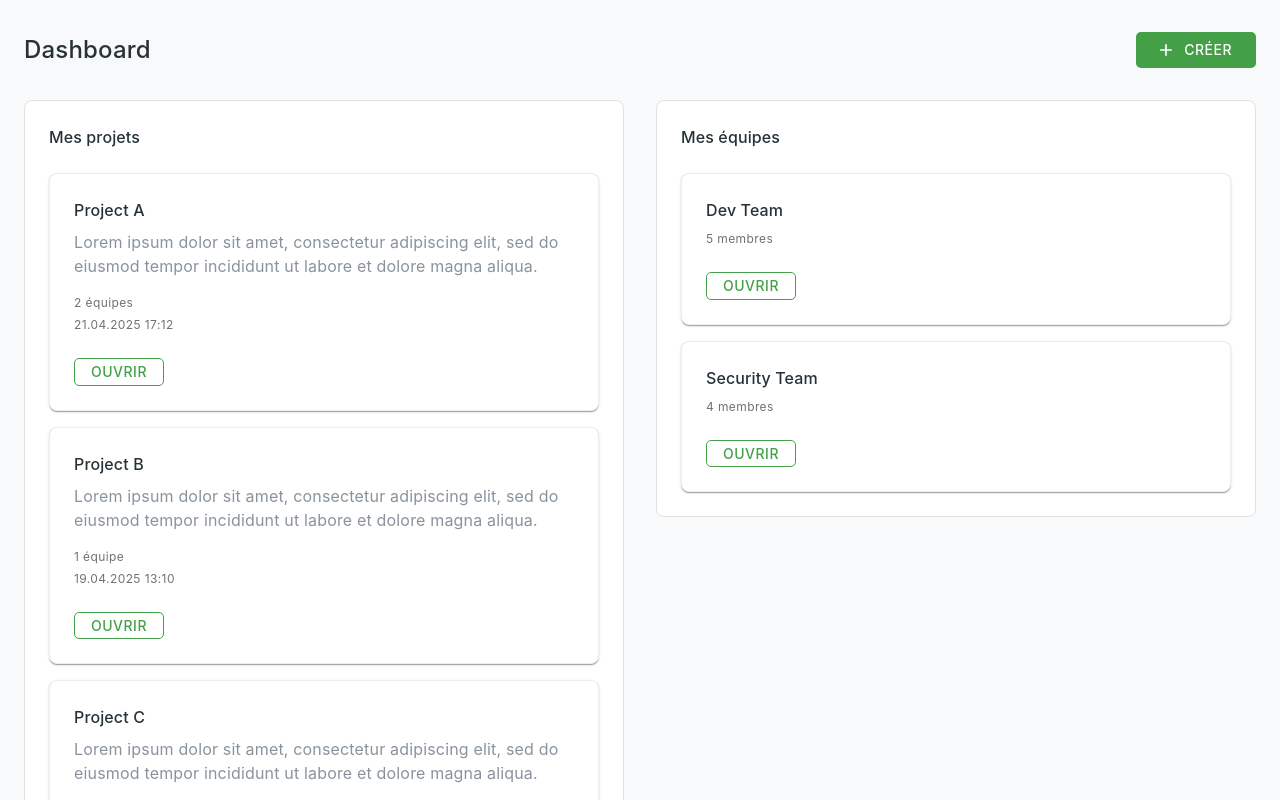
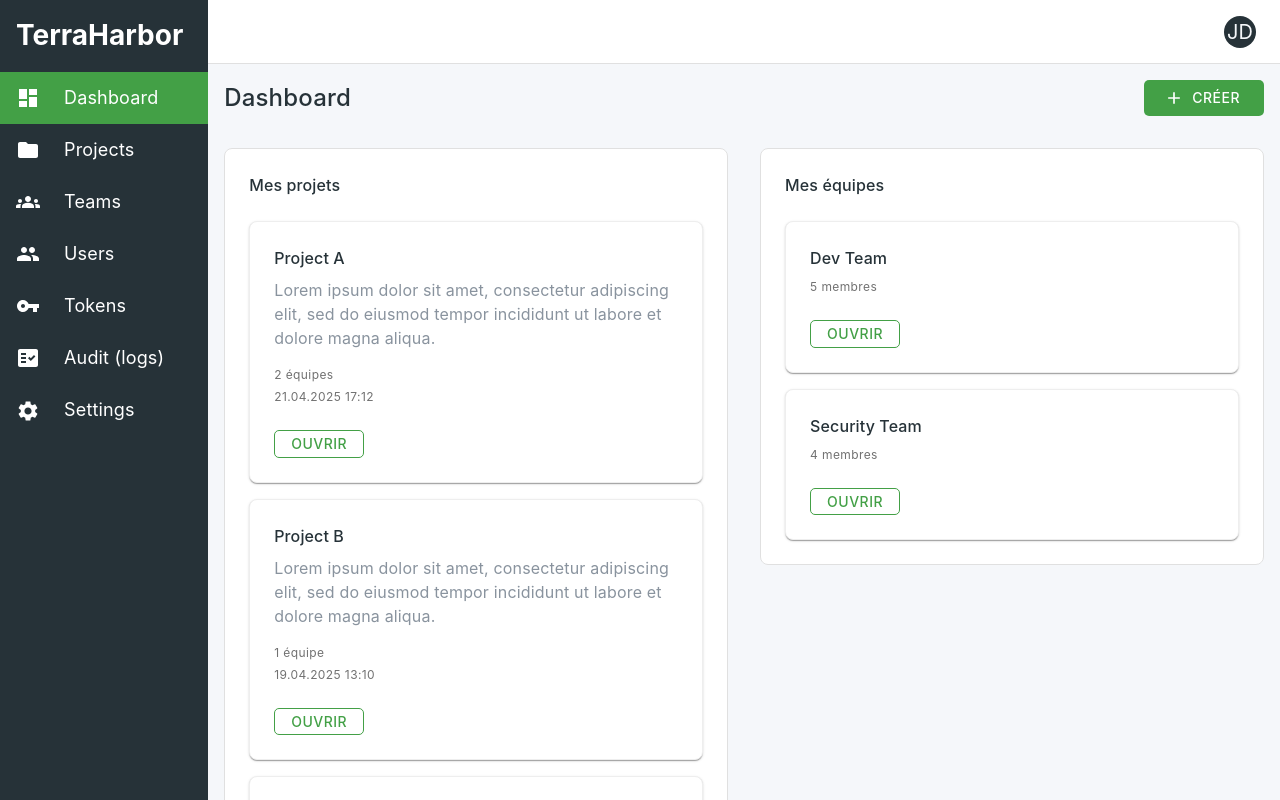
Before and after one commit to terraharbor/frontend, a React (Vite) app: page / in a window 1280 px wide. Shown: the top 800 px of the page. Built offline with nearby package versions, Linux system fonts and the light colour scheme.

Commit message:
feat: appshell (topbar + sidebar)

```diff
--- a/src/App.tsx
+++ b/src/App.tsx
@@ -1,10 +1,11 @@
 import { Add as AddIcon } from '@mui/icons-material';
-import { Box, Container, Stack, Typography } from '@mui/material';
+import { Box, Stack, Typography } from '@mui/material';
 import Grid from '@mui/material/Grid';
 import { FC } from 'react';
 import { PageHeader } from './components/PageHeader';
 import { ProjectCard, ProjectData } from './components/ProjectCard';
 import { TeamCard, TeamData } from './components/TeamCard';
+import AppShell from './components/layout/AppShell';
 
 /*
   Test app generated by AI to see if the components look as expected
@@ -66,7 +67,7 @@ const App: FC = () => {
   };
 
   return (
-    <Container maxWidth="xl" sx={{ py: 4, backgroundColor: '#F8F9FA', minHeight: '100vh' }}>
+    <AppShell>
       <Stack spacing={4}>
         {/* Dashboard Page Header */}
         <PageHeader
@@ -167,7 +168,7 @@ const App: FC = () => {
           ))}
         </Grid>
       </Stack>
-    </Container>
+    </AppShell>
   );
 };
 
--- a/src/components/layout/AppShell.tsx
+++ b/src/components/layout/AppShell.tsx
@@ -8,15 +8,15 @@ const AppShell: FC<PropsWithChildren> = ({ children }) => {
     <Stack
       direction="row"
       sx={{
-        minHeight: '100vh',
-        minWidth: '100vh',
+        height: '100vh',
+        width: '100%',
         bgcolor: 'background.default',
       }}
     >
       <Sidebar />
-      <Stack sx={{ width: '100%' }}>
+      <Stack>
         <Topbar />
-        <Stack sx={{ p: 2 }}>{children}</Stack>
+        <Stack sx={{ p: 2, overflowY: 'auto' }}>{children}</Stack>
       </Stack>
     </Stack>
   );
--- a/src/components/layout/Sidebar.tsx
+++ b/src/components/layout/Sidebar.tsx
@@ -7,17 +7,11 @@ import {
   VpnKey as TokensIcon,
   People as UsersIcon,
 } from '@mui/icons-material';
-import {
-  Divider,
-  List,
-  ListItemButton,
-  ListItemIcon,
-  ListItemText,
-  Stack,
-  Typography,
-} from '@mui/material';
+import { List, ListItemButton, ListItemIcon, ListItemText, Stack, Typography } from '@mui/material';
+import { alpha } from '@mui/material/styles';
 import { FC, JSX } from 'react';
 import { NavLink, useLocation } from 'react-router-dom';
+import theme from '../../theme';
 
 type NavItem = { label: string; to: string; icon: JSX.Element };
 
@@ -35,16 +29,14 @@ const Sidebar: FC = () => {
   const { pathname } = useLocation();
 
   return (
-    <Stack
-      sx={{ height: '100%', display: 'flex', flexDirection: 'column', border: '1px solid red' }}
-    >
-      <Stack sx={{ px: 2, py: 3 }}>
-        <Typography variant="h6" fontWeight={800} color="secondary.main">
+    <Stack sx={{ height: '100%', width: '600px', bgcolor: 'secondary.main' }}>
+      <Stack sx={{ height: 64, p: 2 }}>
+        <Typography variant="h3" sx={{ color: 'neutral.white', fontWeight: 'bold' }}>
           TerraHarbor
         </Typography>
       </Stack>
-      <Divider />
-      <List sx={{ flex: 1, mt: 1 }}>
+
+      <List>
         {NAV_ITEMS.map((item) => {
           const selected = item.to === '/' ? pathname === '/' : pathname.startsWith(item.to);
           return (
@@ -54,26 +46,21 @@ const Sidebar: FC = () => {
               to={item.to}
               selected={selected}
               sx={{
-                mx: 1,
-                mb: 0.5,
-                borderRadius: 1.5,
-                '&.Mui-selected': {
-                  bgcolor: 'rgba(40,203,139,0.12)',
-                  '& .MuiListItemIcon-root, & .MuiListItemText-primary': {
-                    color: 'primary.main',
-                  },
-                },
+                '&:hover': { bgcolor: alpha(theme.palette.primary.main, 0.1) },
+                '&.Mui-selected': { bgcolor: 'primary.main' },
+                '&.Mui-selected:hover': { bgcolor: 'primary.main' },
               }}
             >
-              <ListItemIcon sx={{ minWidth: 36 }}>{item.icon}</ListItemIcon>
-              <ListItemText primary={item.label} />
+              <ListItemIcon color="neutral.white" sx={{ minWidth: 32, color: 'neutral.white' }}>
+                {item.icon}
+              </ListItemIcon>
+              <ListItemText color="neutral.white" sx={{ ml: 2 }}>
+                <Typography color="neutral.white">{item.label}</Typography>
+              </ListItemText>
             </ListItemButton>
           );
         })}
       </List>
-      <Stack sx={{ px: 2, py: 2, color: 'text.secondary', fontSize: 12 }}>
-        © {new Date().getFullYear()} TerraHarbor
-      </Stack>
     </Stack>
   );
 };
--- a/src/components/layout/Topbar.tsx
+++ b/src/components/layout/Topbar.tsx
@@ -1,28 +1,87 @@
-import { AppBar, Avatar, Toolbar, Typography } from '@mui/material';
-import { FC } from 'react';
+import { Avatar, Button, Chip, Menu, Stack, Toolbar, Typography } from '@mui/material';
+import { FC, MouseEvent, useState } from 'react';
+
+export type UserInfo = {
+  name: string;
+  email: string;
+  role: string;
+  initials?: string;
+};
+
+type UserMenuProps = {
+  user: UserInfo;
+  onLogout: () => void;
+};
+
+const UserMenu: FC<UserMenuProps> = ({ user, onLogout }) => {
+  const [anchorEl, setAnchorEl] = useState<null | HTMLElement>(null);
+  const open = Boolean(anchorEl);
+
+  const handleOpen = (event: MouseEvent<HTMLElement>) => {
+    setAnchorEl(event.currentTarget);
+  };
+
+  const handleClose = () => {
+    setAnchorEl(null);
+  };
+
+  return (
+    <>
+      <Avatar
+        sx={{ width: 32, height: 32, bgcolor: 'secondary.main', cursor: 'pointer' }}
+        onMouseEnter={handleOpen}
+      >
+        {user.initials ?? 'A'}
+      </Avatar>
+      <Menu
+        anchorEl={anchorEl}
+        open={open}
+        onClose={handleClose}
+        anchorOrigin={{ vertical: 'bottom', horizontal: 'right' }}
+        transformOrigin={{ vertical: 'top', horizontal: 'right' }}
+      >
+        <Stack spacing={1} sx={{ p: 1, minWidth: 300 }}>
+          <Stack direction="row" spacing={2} sx={{ alignItems: 'center' }}>
+            <Avatar sx={{ width: 48, height: 48, bgcolor: 'secondary.main' }}>
+              {user.initials ?? 'A'}
+            </Avatar>
+            <Stack>
+              <Typography fontWeight="bold">{user.name}</Typography>
+              <Typography variant="body2">{user.email}</Typography>
+            </Stack>
+          </Stack>
+
+          <Chip size="small" label={user.role} />
+          <Button variant="outlined" size="small" fullWidth onClick={onLogout}>
+            Déconnexion
+          </Button>
+        </Stack>
+      </Menu>
+    </>
+  );
+};
+
+const mockUser: UserInfo = {
+  name: 'John Doe',
+  email: 'john.doe@test.com',
+  role: 'Administrateur',
+  initials: 'JD',
+};
 
 const Topbar: FC = () => {
   return (
-    <AppBar
-      position="sticky"
-      elevation={0}
-      color="inherit"
+    <Stack
       sx={{
+        height: 64,
+        bgcolor: 'neutral.white',
         borderBottom: '1px solid',
-        borderColor: 'divider',
-        bgcolor: 'background.default',
+        borderColor: '#e0e0e0',
       }}
     >
       <Toolbar sx={{ justifyContent: 'flex-end', gap: 2 }}>
-        <Typography variant="body2" color="text.secondary">
-          Administrator
-        </Typography>
-        <Avatar sx={{ width: 32, height: 32, bgcolor: 'secondary.main' }}>A</Avatar>
-        <Typography variant="body2" fontWeight={600}>
-          My profile
-        </Typography>
+        <UserMenu user={mockUser} onLogout={() => console.log('logout')} />
       </Toolbar>
-    </AppBar>
+    </Stack>
   );
 };
 
--- a/src/theme/index.ts
+++ b/src/theme/index.ts
@@ -243,7 +243,7 @@ const typography = {
 
 // Create the theme
 
-export { neutral, greenShades, greenTints };
+export { greenShades, greenTints, neutral };
 
 export const theme = createTheme({
   palette,
```
